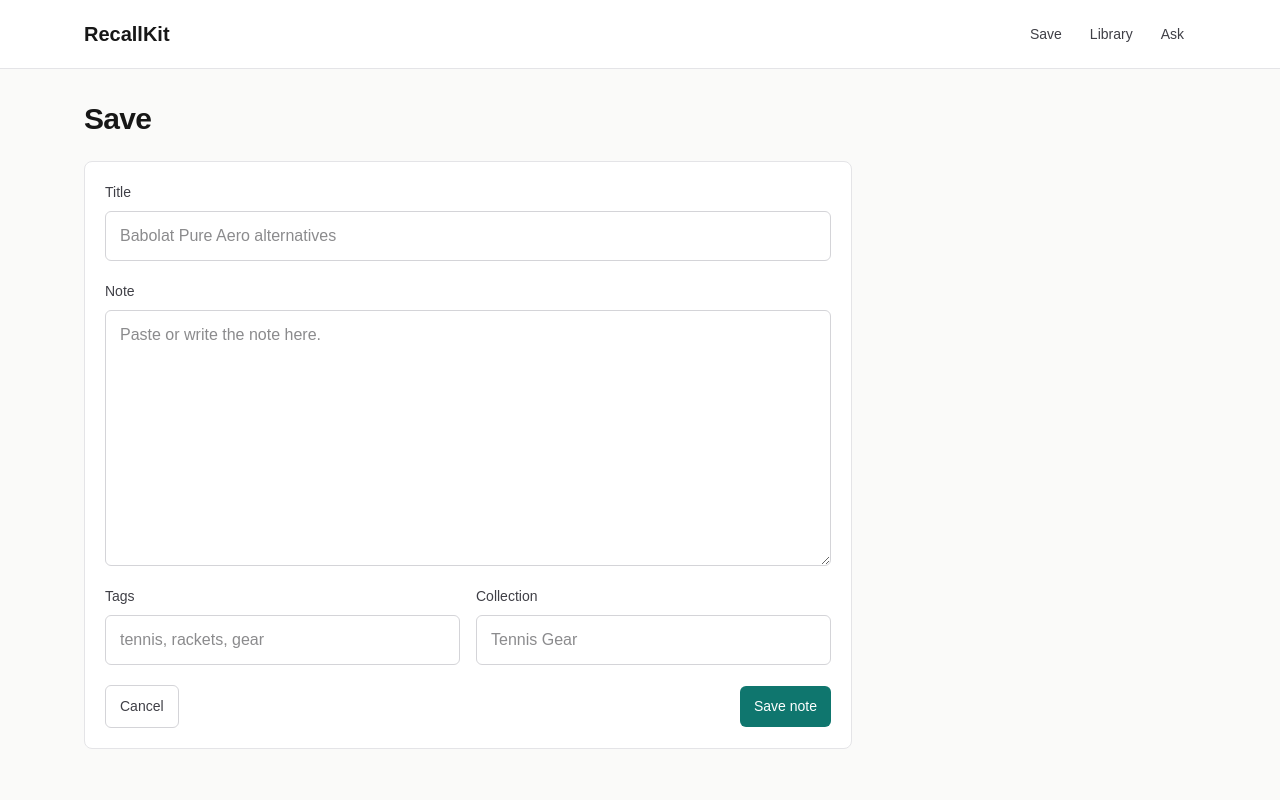
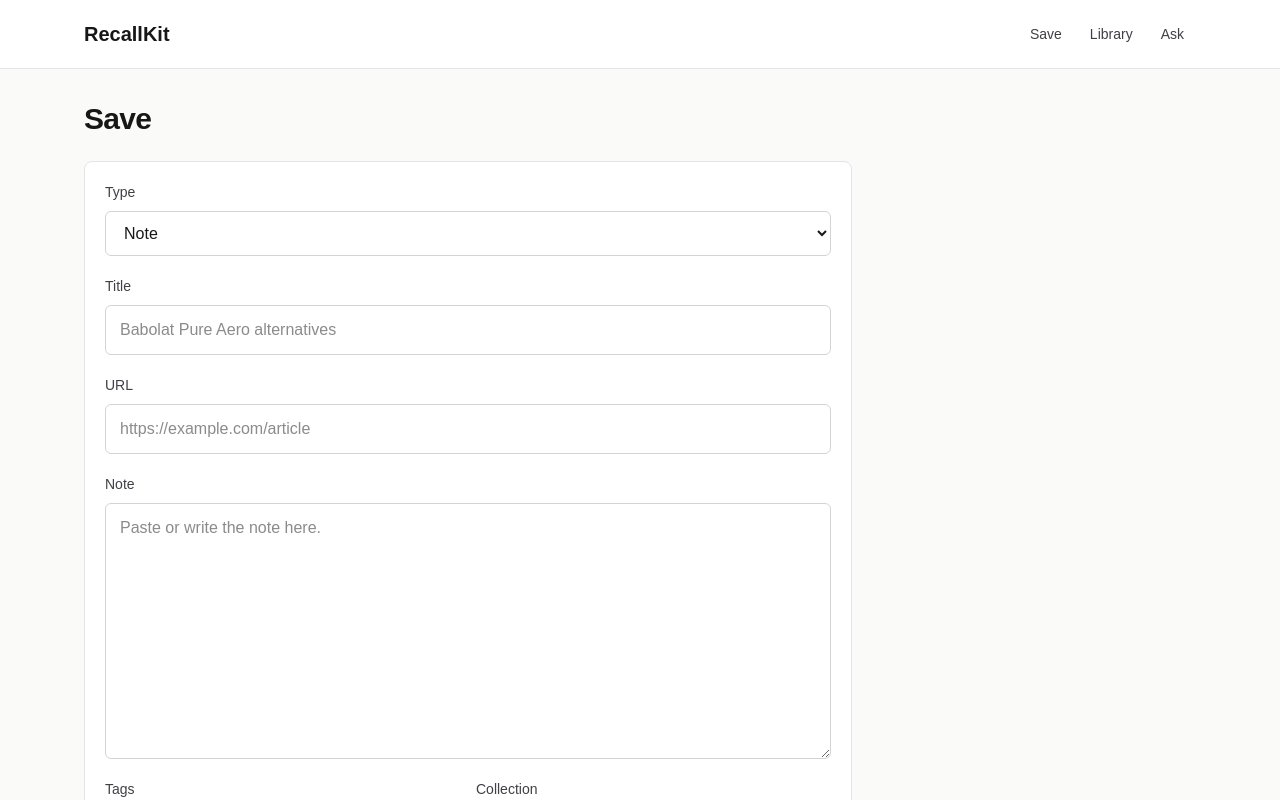
Before and after one commit to caiquecastro/recallkit, a Next.js app: page /save in a window 1280 px wide. Shown: the top 800 px of the page. Built offline with nearby package versions, Linux system fonts and the light colour scheme; no server answers.

Commit message:
add url ingestion flow

```diff
--- a/src/app/actions.ts
+++ b/src/app/actions.ts
@@ -5,6 +5,7 @@
 
 import { getDb } from "@/db/client";
 import {
+  chunks,
   collectionItems,
   collections,
   documents,
@@ -15,12 +16,20 @@
 import { getDevUserId } from "@/lib/dev-user";
 
 type DatabaseExecutor = Pick<ReturnType<typeof getDb>, "insert" | "select">;
+type SourceType = "note" | "url";
 
-export async function createNote(formData: FormData) {
-  const title = getRequiredString(formData, "title");
-  const content = getRequiredString(formData, "content");
+export async function createItem(formData: FormData) {
+  const sourceType = parseSourceType(getRequiredString(formData, "sourceType"));
+  const titleInput = getOptionalString(formData, "title");
+  const noteContent = getOptionalString(formData, "content");
+  const urlInput = getOptionalString(formData, "url");
   const collectionName = getOptionalString(formData, "collection");
   const tagNames = parseTags(getOptionalString(formData, "tags"));
+  const source = await resolveSourceContent(sourceType, {
+    content: noteContent,
+    title: titleInput,
+    url: urlInput,
+  });
 
   const db = getDb();
 
@@ -31,18 +40,39 @@
       .insert(items)
       .values({
         userId,
-        title,
-        sourceType: "note",
-        contentText: content,
+        title: source.title,
+        sourceType,
+        url: source.url,
+        contentText: source.content,
+        summary: source.summary,
         status: "ready",
+        metadata: source.metadata,
       })
       .returning({ id: items.id });
 
-    await tx.insert(documents).values({
-      itemId: item.id,
-      rawText: content,
-      cleanedText: content.trim(),
-    });
+    const [document] = await tx
+      .insert(documents)
+      .values({
+        itemId: item.id,
+        rawText: source.content,
+        cleanedText: source.content.trim(),
+        metadata: source.metadata,
+      })
+      .returning({ id: documents.id });
+
+    const chunkValues = chunkText(source.content).map(
+      (content, chunkIndex) => ({
+        documentId: document.id,
+        itemId: item.id,
+        content,
+        chunkIndex,
+        metadata: { sourceType },
+      }),
+    );
+
+    if (chunkValues.length > 0) {
+      await tx.insert(chunks).values(chunkValues);
+    }
 
     for (const tagName of tagNames) {
       const tagId = await resolveTagId(tx, userId, tagName);
@@ -72,9 +102,153 @@
   redirect(`/library/${itemId}`);
 }
 
+async function resolveSourceContent(
+  sourceType: SourceType,
+  input: { content: string; title: string; url: string },
+) {
+  if (sourceType === "note") {
+    const content = requireValue(input.content, "content");
+
+    return {
+      content,
+      metadata: {},
+      summary: null,
+      title: requireValue(input.title, "title"),
+      url: null,
+    };
+  }
+
+  const url = normalizeUrl(input.url);
+  const extracted = await fetchUrlContent(url);
+  const title = input.title || extracted.title || new URL(url).hostname;
+
+  return {
+    content: extracted.content,
+    metadata: {
+      contentType: extracted.contentType,
+      description: extracted.description,
+      fetchedAt: new Date().toISOString(),
+    },
+    summary: extracted.description,
+    title,
+    url,
+  };
+}
+
+function parseSourceType(value: string): SourceType {
+  if (value === "note" || value === "url") {
+    return value;
+  }
+
+  throw new Error("sourceType must be note or url.");
+}
+
+async function fetchUrlContent(url: string) {
+  const response = await fetch(url, {
+    headers: {
+      accept: "text/html,text/plain;q=0.9",
+      "user-agent": "RecallKit/0.1",
+    },
+    signal: AbortSignal.timeout(12_000),
+  });
+
+  if (!response.ok) {
+    throw new Error(`Unable to fetch URL. Received ${response.status}.`);
+  }
+
+  const contentType = response.headers.get("content-type") ?? "";
+
+  if (
+    !contentType.includes("text/html") &&
+    !contentType.includes("text/plain")
+  ) {
+    throw new Error("URL must return HTML or plain text content.");
+  }
+
+  const body = await response.text();
+  const title = extractTitle(body);
+  const description = extractMetaDescription(body);
+  const content = contentType.includes("text/html")
+    ? extractReadableText(body)
+    : body.trim();
+
+  if (!content) {
+    throw new Error("No readable text was found at this URL.");
+  }
+
+  return {
+    content,
+    contentType,
+    description,
+    title,
+  };
+}
+
+function normalizeUrl(value: string) {
+  const url = new URL(requireValue(value, "url"));
+
+  if (url.protocol !== "http:" && url.protocol !== "https:") {
+    throw new Error("URL must start with http:// or https://.");
+  }
+
+  return url.toString();
+}
+
+function extractTitle(html: string) {
+  const match = html.match(/<title[^>]*>([\s\S]*?)<\/title>/i);
+  return match ? decodeHtml(match[1]).trim() : "";
+}
+
+function extractMetaDescription(html: string) {
+  const match = html.match(
+    /<meta[^>]+name=["']description["'][^>]+content=["']([^"']+)["'][^>]*>/i,
+  );
+
+  return match ? decodeHtml(match[1]).trim() : null;
+}
+
+function extractReadableText(html: string) {
+  return decodeHtml(
+    html
+      .replace(/<script[\s\S]*?<\/script>/gi, " ")
+      .replace(/<style[\s\S]*?<\/style>/gi, " ")
+      .replace(/<noscript[\s\S]*?<\/noscript>/gi, " ")
+      .replace(/<[^>]+>/g, " ")
+      .replace(/\s+/g, " ")
+      .trim(),
+  );
+}
+
+function decodeHtml(value: string) {
+  return value
+    .replace(/&nbsp;/g, " ")
+    .replace(/&amp;/g, "&")
+    .replace(/&quot;/g, '"')
+    .replace(/&#39;/g, "'")
+    .replace(/&lt;/g, "<")
+    .replace(/&gt;/g, ">");
+}
+
+function chunkText(content: string) {
+  const words = content.trim().split(/\s+/).filter(Boolean);
+  const chunks: string[] = [];
+  const size = 220;
+  const overlap = 40;
+
+  for (let index = 0; index < words.length; index += size - overlap) {
+    chunks.push(words.slice(index, index + size).join(" "));
+  }
+
+  return chunks;
+}
+
 function getRequiredString(formData: FormData, field: string) {
   const value = getOptionalString(formData, field);
 
+  return requireValue(value, field);
+}
+
+function requireValue(value: string, field: string) {
   if (!value) {
     throw new Error(`${field} is required.`);
   }
--- a/src/app/library/[itemId]/page.tsx
+++ b/src/app/library/[itemId]/page.tsx
@@ -39,6 +39,16 @@
           date={item.createdAt}
           tags={item.tags}
         />
+        {item.url ? (
+          <a
+            className="break-all text-sm text-teal-700 hover:text-teal-900"
+            href={item.url}
+            rel="noreferrer"
+            target="_blank"
+          >
+            {item.url}
+          </a>
+        ) : null}
       </header>
 
       {item.summary ? (
--- a/src/app/save/page.tsx
+++ b/src/app/save/page.tsx
@@ -1,6 +1,6 @@
 import Link from "next/link";
 
-import { createNote } from "@/app/actions";
+import { createItem } from "@/app/actions";
 
 export const dynamic = "force-dynamic";
 
@@ -11,14 +11,31 @@
         <h1 className="font-semibold text-3xl tracking-tight">Save</h1>
       </div>
 
-      <form action={createNote} className="panel grid gap-5">
+      <form action={createItem} className="panel grid gap-5">
+        <label className="grid gap-2">
+          <span className="field-label">Type</span>
+          <select className="field" defaultValue="note" name="sourceType">
+            <option value="note">Note</option>
+            <option value="url">URL</option>
+          </select>
+        </label>
+
         <label className="grid gap-2">
           <span className="field-label">Title</span>
           <input
             className="field"
             name="title"
             placeholder="Babolat Pure Aero alternatives"
-            required
+          />
+        </label>
+
+        <label className="grid gap-2">
+          <span className="field-label">URL</span>
+          <input
+            className="field"
+            name="url"
+            placeholder="https://example.com/article"
+            type="url"
           />
         </label>
 
@@ -28,7 +45,6 @@
             className="field min-h-64 resize-y"
             name="content"
             placeholder="Paste or write the note here."
-            required
           />
         </label>
 
@@ -57,7 +73,7 @@
             Cancel
           </Link>
           <button className="primary-button" type="submit">
-            Save note
+            Save item
           </button>
         </div>
       </form>
--- a/src/lib/library.ts
+++ b/src/lib/library.ts
@@ -19,6 +19,7 @@
   sourceType: "url" | "pdf" | "note" | "video" | "document";
   status: "draft" | "processing" | "ready" | "failed";
   summary: string | null;
+  url: string | null;
   createdAt: Date;
   tags: string[];
   collections: string[];
@@ -48,6 +49,7 @@
       sourceType: items.sourceType,
       status: items.status,
       summary: items.summary,
+      url: items.url,
       createdAt: items.createdAt,
       tagName: tags.name,
       collectionName: collections.name,
@@ -77,6 +79,7 @@
       sourceType: items.sourceType,
       status: items.status,
       summary: items.summary,
+      url: items.url,
       contentText: items.contentText,
       createdAt: items.createdAt,
       rawText: documents.rawText,
@@ -113,6 +116,7 @@
       sourceType: item.sourceType,
       status: item.status,
       summary: item.summary,
+      url: item.url,
       contentText: item.contentText,
       createdAt: item.createdAt,
       tags: tagRows.map((tag) => tag.name),
@@ -132,6 +136,7 @@
     sourceType: LibraryItem["sourceType"];
     status: LibraryItem["status"];
     summary: string | null;
+    url: string | null;
     createdAt: Date;
     tagName: string | null;
     collectionName: string | null;
@@ -148,6 +153,7 @@
         sourceType: row.sourceType,
         status: row.status,
         summary: row.summary,
+        url: row.url,
         createdAt: row.createdAt,
         tags: [],
         collections: [],
```
